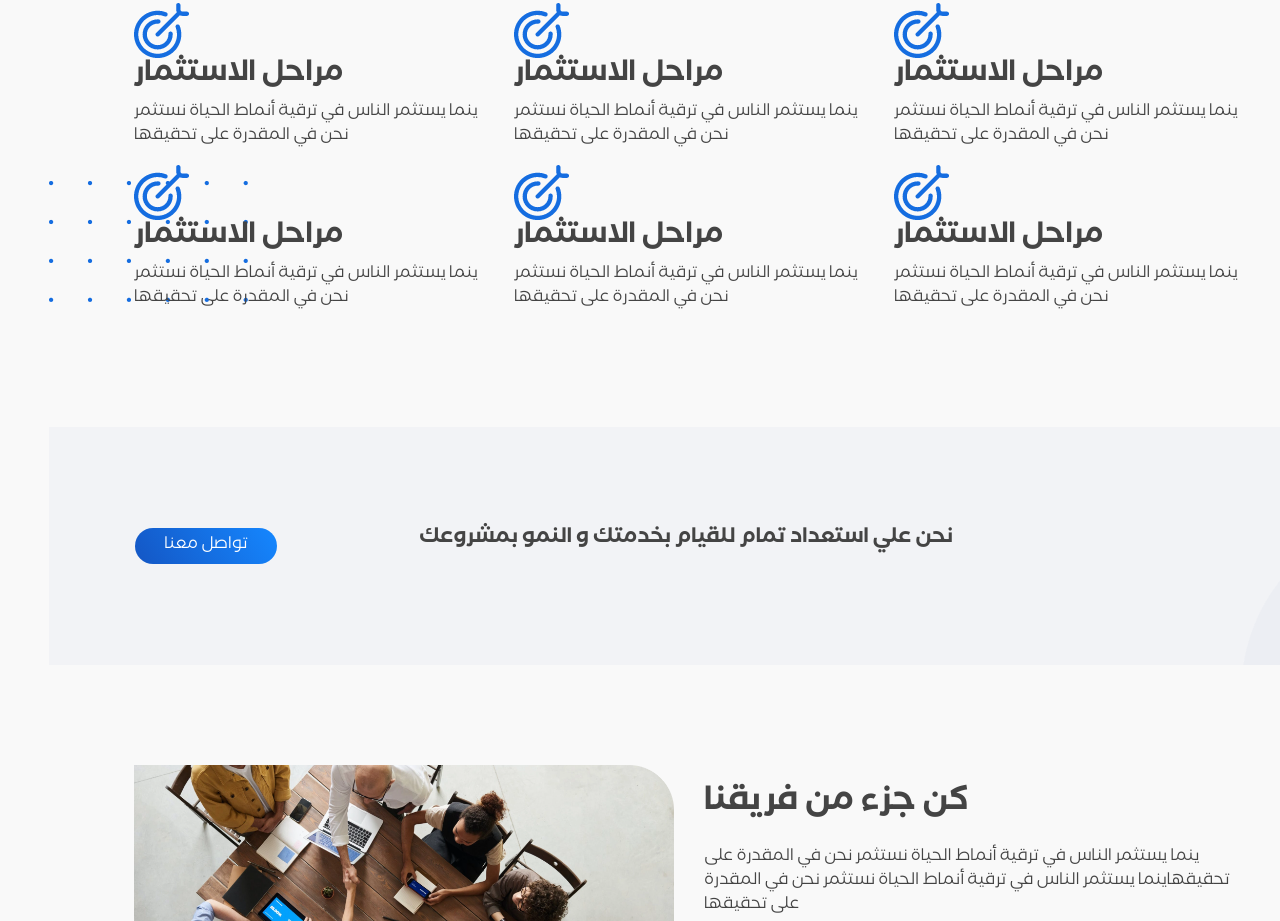
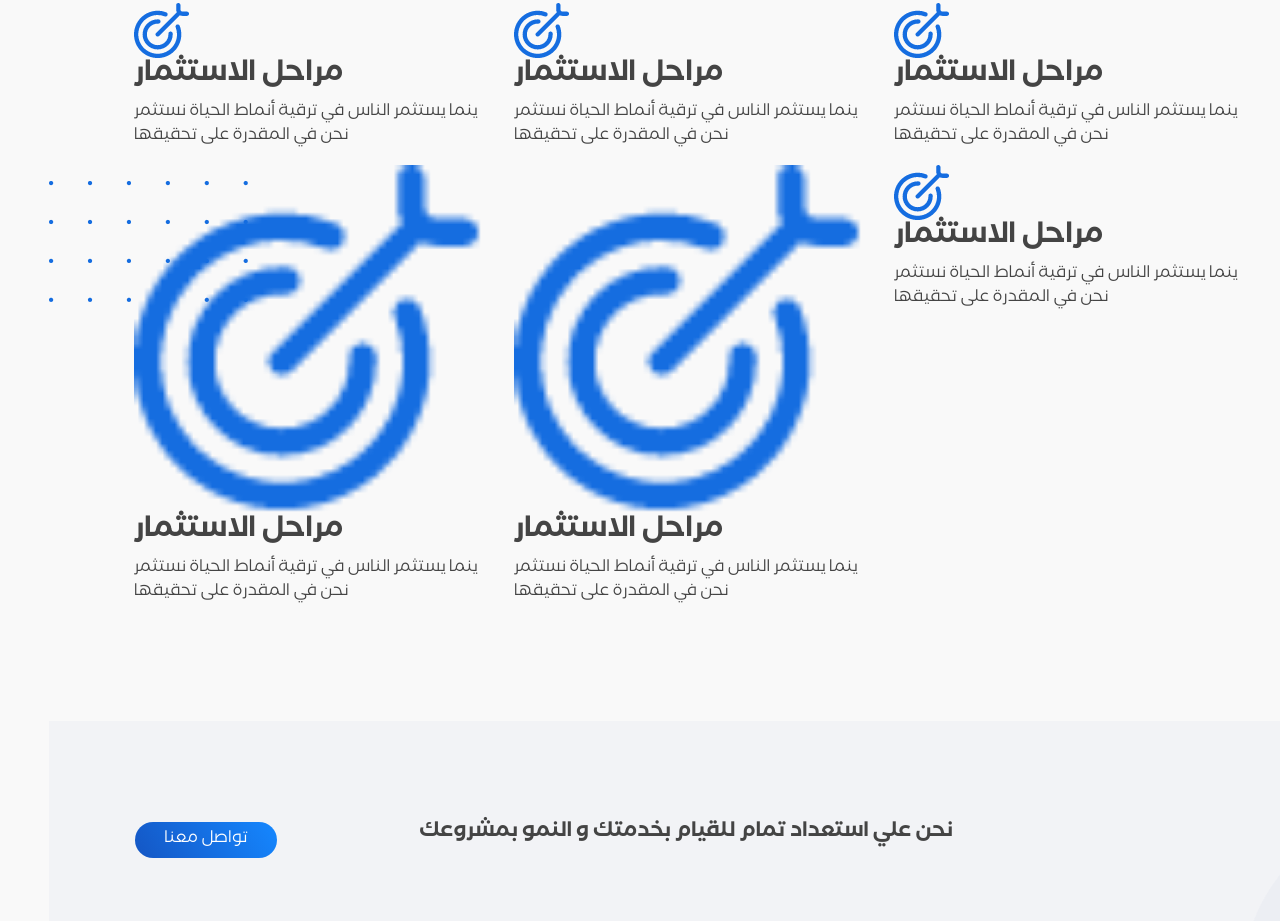
Before and after one commit to malgafour/Oditlz, a plain HTML site: page index.html in a window 1280 px wide. Shown: the part 3941-4862 px from the top of the page. Drawn offline with nearby package versions, Linux system fonts and the light colour scheme.

Commit message:
fix width

```diff
--- a/index.html
+++ b/index.html
@@ -345,12 +345,12 @@
                     <p>ينما يستثمر الناس في ترقية أنماط الحياة نستثمر نحن في المقدرة على تحقيقها</p>
                 </div>
                 <div class="col-md-4">
-                    <img src="./assets/imgs/target.png">
+                    <img src="./assets/imgs/target.png" class="w-100">
                     <h3>مراحل الاستثمار</h3>
                     <p>ينما يستثمر الناس في ترقية أنماط الحياة نستثمر نحن في المقدرة على تحقيقها</p>
                 </div>
                 <div class="col-md-4">
-                    <img src="./assets/imgs/target.png">
+                    <img src="./assets/imgs/target.png" class="w-100">
                     <h3>مراحل الاستثمار</h3>
                     <p>ينما يستثمر الناس في ترقية أنماط الحياة نستثمر نحن في المقدرة على تحقيقها</p>
                 </div>
```
